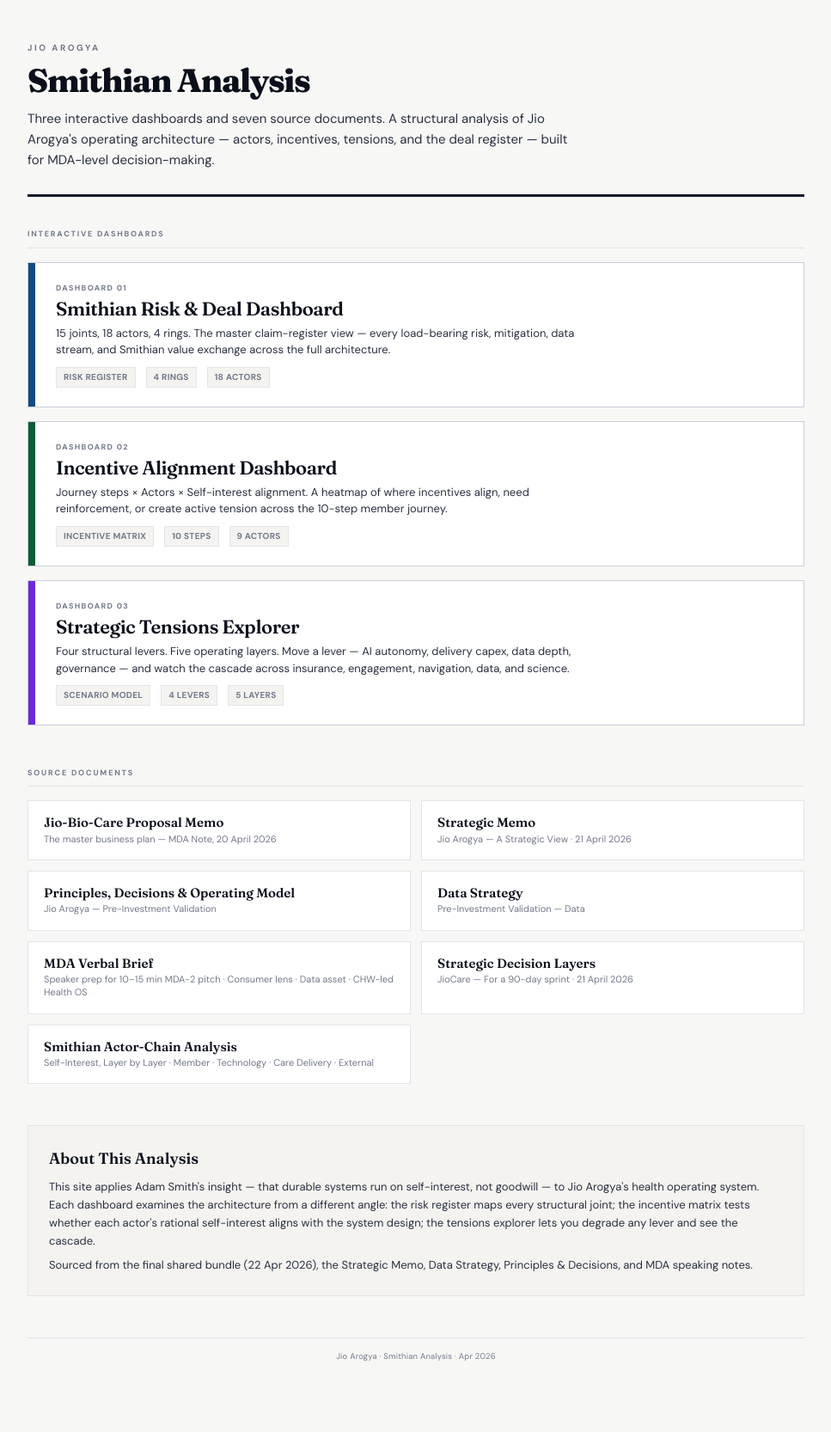
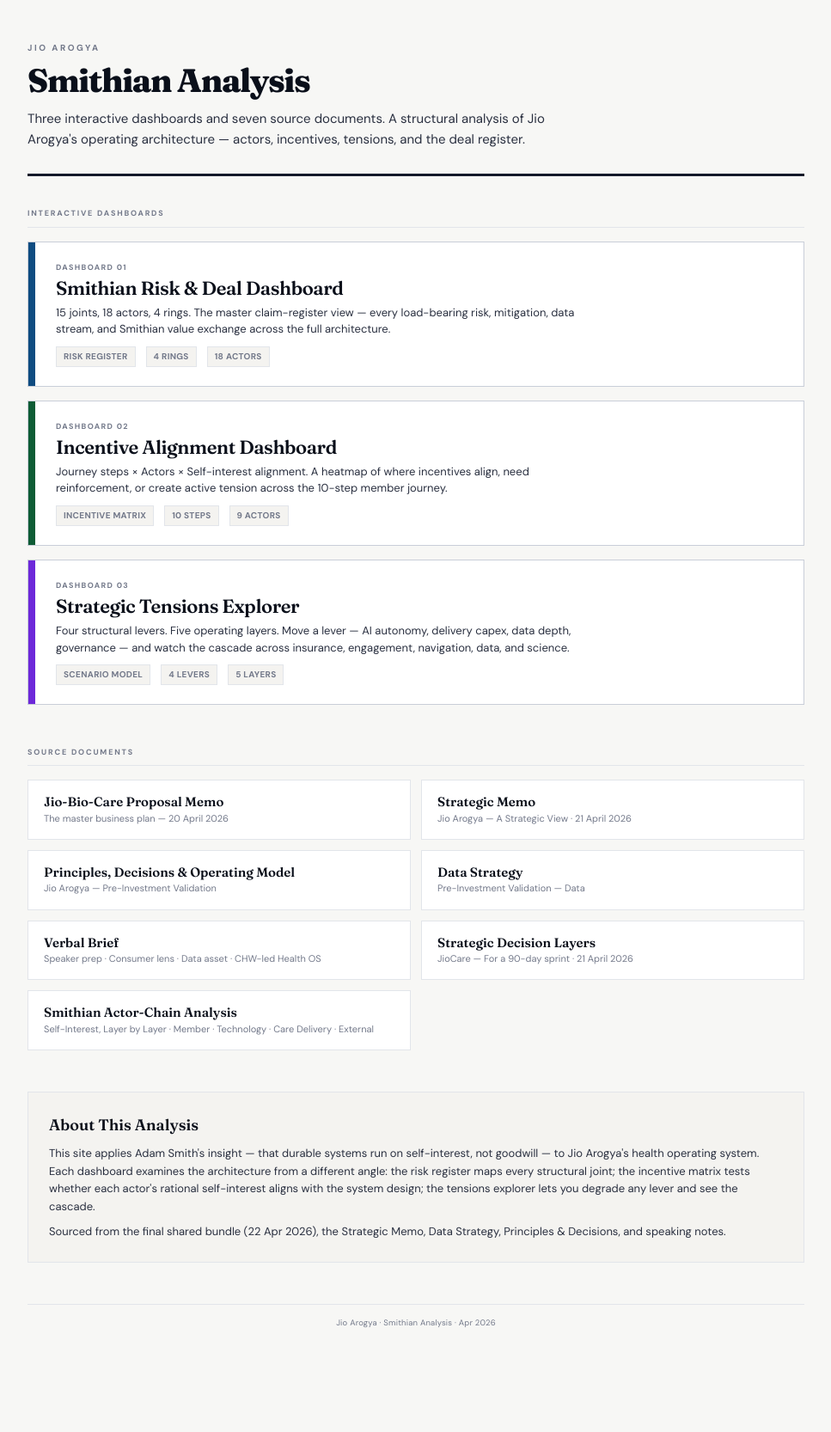
Before and after one commit to artvandelay/jio-arogya-smithian-dashboard, a Jekyll site: the page index.html, which Jekyll copies as it is, in a window 1280 px wide. Shown: the whole page at 86% size, without its empty margins (156-1123 px from the left). Built offline with Jekyll 4.4.1, drawn with Linux system fonts in a browser that asks for light colours; after the commit the page ends 1627 px from its top, so only the background shows below that.

Commit message:
Remove MDA/apex-group references from all dashboard and display text
Visible text cleaned across homepage, all three dashboards, both
READMEs, and data.js. File-path hrefs to docs/MDA-Note_200426 and
docs/Shumeet-MDA-Verbal-Brief kept intact (renaming would break links).

```diff
--- a/incentive-alignment/index.html
+++ b/incentive-alignment/index.html
@@ -317,7 +317,7 @@
 mf:{k:"Aligned — consent control",d:"Exercise consent rights; view data usage in app; revoke consent if desired",g:"Control over personal data; transparency; trust maintained",t:"May not understand consent granularity or exercise rights proactively",a:"green",v:"Consent visible in app at all times. Revocable. Two-key re-identification. (Summary p4-5)"},
 pa:{k:"Privacy arch is load-bearing",d:"Maintain consent ledger; log every data flow; enforce privacy-by-architecture (PII on device, Clinical AI stateless)",g:"Trust infrastructure; compliance foundation",t:"Privacy architecture is load-bearing: 'if it breaks, everything above it breaks'",a:"amber",v:"PII never leaves device without logged consent event. Clinical AI cache ephemeral by design. (Summary p5)"},
 ch:{k:"Protocol monitoring = surveillance?",d:"Follow protocol; maintain audit trail for visits and data collection",g:"Clear operating guidelines; reduced personal liability",t:"Protocol adherence monitoring may feel like surveillance",a:"amber",v:"Protocol transparency. Career ladder linked to adherence track record."},
-ce:{k:"Three P&Ls, one impossible org",d:"Run governance across three P&Ls; coordinate bilateral regulator engagement; manage Trust relationship; report to apex group at gates",g:"Organisational survival; demonstrated regulatory compliance",t:"Three P&Ls (Care Entity + Allianz JV + Research Trust) — operationally hard as independent units; legally impossible as one",a:"red",v:"Single owner of operating system reporting into MDA's office. Proactive regulatory disclosure. (PD, Summary p8)"},
+ce:{k:"Three P&Ls, one impossible org",d:"Run governance across three P&Ls; coordinate bilateral regulator engagement; manage Trust relationship; report at gates",g:"Organisational survival; demonstrated regulatory compliance",t:"Three P&Ls (Care Entity + Allianz JV + Research Trust) — operationally hard as independent units; legally impossible as one",a:"red",v:"Single owner of operating system with direct reporting line. Proactive regulatory disclosure. (PD, Summary p8)"},
 al:{k:"Global audit committee watches",d:"Maintain IRDAI compliance; submit proactive disclosures on AI-in-loop, consent, bundling, transfer pricing",g:"Regulatory standing; licence protection",t:"Allianz global audit committee watches JV as single line in EM portfolio — surprises are existential",a:"amber",v:"Proactive IRDAI disclosure — not waiting for enforcement. External benchmarking of all intra-group contracts. (Summary p8)"},
 nm:{k:"Must prove no tying",d:"Comply with tying regulations; maintain no-revenue-share audit trail",g:"Regulatory clean bill of health; continued Jio Arogya integration",t:"Must demonstrate visible choice and no tying, even though integration is the value proposition",a:"amber",v:"Annual audit of flows between Netmeds and Care Entity on Arogya Rx. Written filing to IRDAI. (PD)"},
 ho:{k:"May resist quality clawback",d:"Comply with contractual quality standards; participate in quality scorecard; share data per agreement",g:"Preferred status; guaranteed volume; joint investment in CoEs",t:"May resist data sharing or quality clawback provisions",a:"amber",v:"NABH-linked scorecard. Capitation clawback below threshold. CoE joint investment. (Summary escalation matrix)"},
--- a/index.html
+++ b/index.html
@@ -93,7 +93,7 @@
   <header>
     <div class="eyebrow">Jio Arogya</div>
     <h1>Smithian Analysis</h1>
-    <div class="tagline">Three interactive dashboards and seven source documents. A structural analysis of Jio Arogya's operating architecture — actors, incentives, tensions, and the deal register — built for MDA-level decision-making.</div>
+    <div class="tagline">Three interactive dashboards and seven source documents. A structural analysis of Jio Arogya's operating architecture — actors, incentives, tensions, and the deal register.</div>
   </header>
 
   <div class="section-label">Interactive Dashboards</div>
@@ -131,7 +131,7 @@
   <div class="docs-grid">
     <a class="doc-link" href="docs/MDA-Note_200426">
       <div class="doc-title">Jio-Bio-Care Proposal Memo</div>
-      <div class="doc-sub">The master business plan — MDA Note, 20 April 2026</div>
+      <div class="doc-sub">The master business plan — 20 April 2026</div>
     </a>
     <a class="doc-link" href="docs/260421_Strategic_Memo">
       <div class="doc-title">Strategic Memo</div>
@@ -146,8 +146,8 @@
       <div class="doc-sub">Pre-Investment Validation — Data</div>
     </a>
     <a class="doc-link" href="docs/Shumeet-MDA-Verbal-Brief">
-      <div class="doc-title">MDA Verbal Brief</div>
-      <div class="doc-sub">Speaker prep for 10–15 min MDA-2 pitch · Consumer lens · Data asset · CHW-led Health OS</div>
+      <div class="doc-title">Verbal Brief</div>
+      <div class="doc-sub">Speaker prep · Consumer lens · Data asset · CHW-led Health OS</div>
     </a>
     <a class="doc-link" href="docs/JioCare-Strategic-Decision-Layers">
       <div class="doc-title">Strategic Decision Layers</div>
@@ -162,7 +162,7 @@
   <div class="about">
     <h3>About This Analysis</h3>
     <p>This site applies Adam Smith's insight — that durable systems run on self-interest, not goodwill — to Jio Arogya's health operating system. Each dashboard examines the architecture from a different angle: the risk register maps every structural joint; the incentive matrix tests whether each actor's rational self-interest aligns with the system design; the tensions explorer lets you degrade any lever and see the cascade.</p>
-    <p>Sourced from the final shared bundle (22 Apr 2026), the Strategic Memo, Data Strategy, Principles &amp; Decisions, and MDA speaking notes.</p>
+    <p>Sourced from the final shared bundle (22 Apr 2026), the Strategic Memo, Data Strategy, Principles &amp; Decisions, and speaking notes.</p>
   </div>
 
   <div class="footer">Jio Arogya · Smithian Analysis · Apr 2026</div>
--- a/jio-arogya-tensions-dashboard/data.js
+++ b/jio-arogya-tensions-dashboard/data.js
@@ -2,7 +2,7 @@
 // Jio Arogya Strategic Tensions Explorer — Data Model v2
 // Three-state levers: proposed | moderate | degraded
 // Sources: 260421 Strategic Memo, Principles/Decisions/Op Model,
-// Data Strategy, Shumeet-MDA Verbal Brief, Shumeet Questions.
+// Data Strategy, Verbal Brief, Shumeet Questions.
 // ============================================================
 
 const LAYERS = {
@@ -192,6 +192,6 @@
   "260421_Strategic_Memo.md",
   "260421_Principles_Decisions_Op_Model.md",
   "260421_Data_Strategy.md",
-  "Shumeet-MDA-Verbal-Brief.md",
+  "Verbal-Brief.md",
   "Shumeet-questions after read through in meeting.md"
 ];
```
Also changed, not shown: other parts of incentive-alignment/index.html (+1 -1 lines), jio-arogya-tensions-dashboard/README.md (+2 -2 lines), smithian-dashboard/index.html (+23 -23 lines), README.md.
